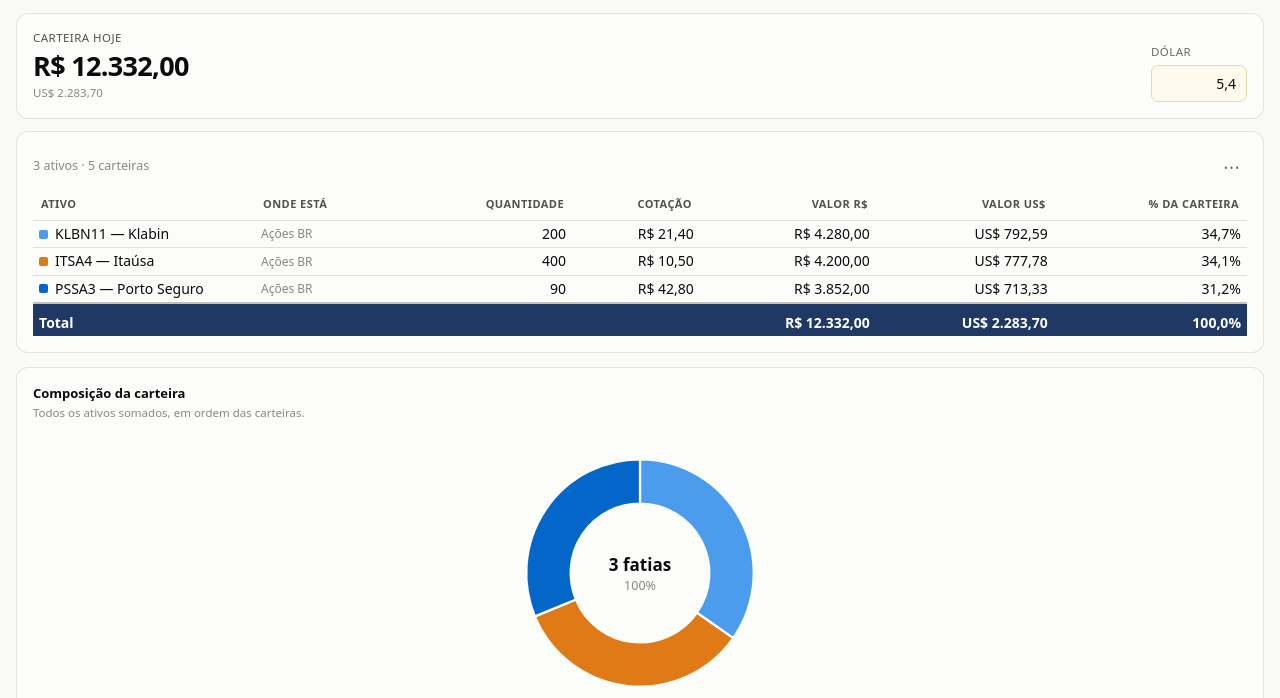
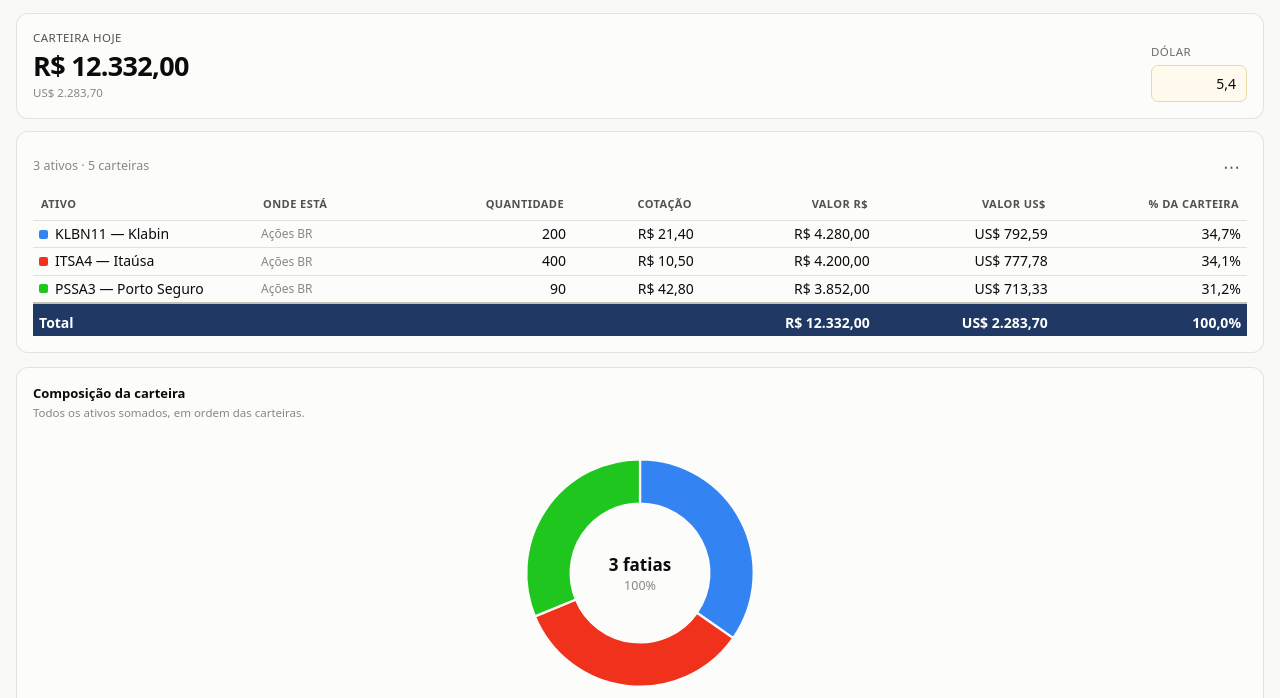
Before and after one commit to mauroagcs/carteira-rebalanceador, a plain HTML site: page index.html in a window 1280 px wide. Shown: the part 102-800 px from the top of the page. Drawn offline with Linux system fonts and the light colour scheme.

Commit message:
Add files via upload

```diff
--- a/index.html
+++ b/index.html
@@ -16,11 +16,11 @@
     color-scheme: light;
     --plane:#f9f9f7; --surface:#fcfcfb; --ink:#0b0b0b; --ink2:#52514e; --muted:#898781;
     --grid:#e1e0d9; --axis:#c3c2b7; --ring:rgba(11,11,11,0.10);
-    --s1:#4c9ced; --s2:#df7a16; --s3:#0466c8; --s4:#9f5103; --s5:#9287f3;
-    --s6:#94a310; --s7:#503dfb; --s8:#667102; --s9:#c767f0; --s10:#43b512;
-    --s11:#9604d4; --s12:#287e03; --s13:#ee50be; --s14:#12b744; --s15:#b80482;
-    --s16:#037f28; --s17:#f06371; --s18:#11b0a0; --s19:#c50417; --s20:#039486;
-    --other:#898781;
+    --s1:#3483f2; --s2:#f0311b; --s3:#1ec61e; --s4:#d10fe6; --s5:#6e6e02;
+    --s6:#d09b1f; --s7:#7319fa; --s8:#1cbbbb; --s9:#ea76bc; --s10:#bb0472;
+    --s11:#a097ef; --s12:#aa4603; --s13:#0371a0; --s14:#0a9f64; --s15:#0750fa;
+    --s16:#9a5df5; --s17:#e70fa6; --s18:#eb8377; --s19:#a504b7; --s20:#ba740c;
+--other:#898781;
     --good:#0ca30c; --warning:#fab219; --serious:#ec835a; --critical:#d03b3b;
     --div-low:#2a78d6; --div-high:#d03b3b; --div-mid:#f0efec;
     --input-bg:#fffaed; --input-ring:#e8d9a8;
@@ -30,11 +30,11 @@
       color-scheme: dark;
       --plane:#0d0d0d; --surface:#1a1a19; --ink:#f0efec; --ink2:#c3c2b7; --muted:#898781;
       --grid:#2c2c2a; --axis:#383835; --ring:rgba(255,255,255,0.10);
-      --s1:#4496e8; --s2:#d4771a; --s3:#0972db; --s4:#af5b07; --s5:#8b80ef;
-      --s6:#8e9c13; --s7:#6353f8; --s8:#717d05; --s9:#c15feb; --s10:#43ad15;
-      --s11:#a60ae9; --s12:#2e8b06; --s13:#e846b7; --s14:#16af44; --s15:#ca0890;
-      --s16:#068d2e; --s17:#eb5a69; --s18:#15a89a; --s19:#d9091e; --s20:#069486;
-      --div-low:#3987e5; --div-high:#d03b3b; --div-mid:#383835;
+      --s1:#1172f9; --s2:#e21d06; --s3:#14b014; --s4:#c106d5; --s5:#6a6a01;
+      --s6:#ba8915; --s7:#6804fe; --s8:#13a6a6; --s9:#ea48aa; --s10:#b5016d;
+      --s11:#8b7ff0; --s12:#a44201; --s13:#016d9b; --s14:#04925a; --s15:#014af5;
+      --s16:#8e45fb; --s17:#d60697; --s18:#ec5d4d; --s19:#9f01b1; --s20:#ad6905;
+--div-low:#3987e5; --div-high:#d03b3b; --div-mid:#383835;
       --input-bg:#2a2616; --input-ring:#5a4f28;
     }
   }
@@ -42,11 +42,11 @@
     color-scheme: dark;
     --plane:#0d0d0d; --surface:#1a1a19; --ink:#f0efec; --ink2:#c3c2b7; --muted:#898781;
     --grid:#2c2c2a; --axis:#383835; --ring:rgba(255,255,255,0.10);
-      --s1:#4496e8; --s2:#d4771a; --s3:#0972db; --s4:#af5b07; --s5:#8b80ef;
-      --s6:#8e9c13; --s7:#6353f8; --s8:#717d05; --s9:#c15feb; --s10:#43ad15;
-      --s11:#a60ae9; --s12:#2e8b06; --s13:#e846b7; --s14:#16af44; --s15:#ca0890;
-      --s16:#068d2e; --s17:#eb5a69; --s18:#15a89a; --s19:#d9091e; --s20:#069486;
-    --div-low:#3987e5; --div-high:#d03b3b; --div-mid:#383835;
+      --s1:#1172f9; --s2:#e21d06; --s3:#14b014; --s4:#c106d5; --s5:#6a6a01;
+      --s6:#ba8915; --s7:#6804fe; --s8:#13a6a6; --s9:#ea48aa; --s10:#b5016d;
+      --s11:#8b7ff0; --s12:#a44201; --s13:#016d9b; --s14:#04925a; --s15:#014af5;
+      --s16:#8e45fb; --s17:#d60697; --s18:#ec5d4d; --s19:#9f01b1; --s20:#ad6905;
+--div-low:#3987e5; --div-high:#d03b3b; --div-mid:#383835;
     --input-bg:#2a2616; --input-ring:#5a4f28;
   }
   *{box-sizing:border-box}
@@ -384,7 +384,7 @@
       ordem em que elas aparecem, e mostra quantidade total, cotação, valor e a fatia de cada ativo no
       patrimônio inteiro. Um ativo que aparece em mais de uma carteira vira uma linha só, com as
       quantidades somadas e a cotação média ponderada; a coluna "Onde está" mostra de quais carteiras ele
-      veio. O gráfico traz todos os ativos juntos: cada ativo com 0,8% ou mais do patrimônio ganha a própria fatia. O que fica abaixo disso não vira um "Outros" único: é somado por categoria, como "Outros · FIIs" ou "Outros · Renda fixa". São 20 cores próprias para os maiores; passando disso, uma rampa neutra, sempre com a legenda na mesma ordem das fatias.</p>
+      veio. O gráfico traz todos os ativos juntos: cada ativo com 0,8% ou mais do patrimônio ganha a própria fatia. O que fica abaixo disso não vira um "Outros" único: é somado por categoria, como "Outros · FIIs" ou "Outros · Renda fixa". São 20 cores em ordem de preferência, as mais diferentes entre si primeiro, de modo que uma carteira pequena receba sempre matizes bem distintos; passando de 20 ativos, uma rampa neutra, sempre com a legenda na mesma ordem das fatias.</p>
       <p>Só entram ativos com quantidade maior que zero: uma linha criada apenas para definir o alvo,
       ainda sem posição comprada, não aparece aqui.</p>
 
```
